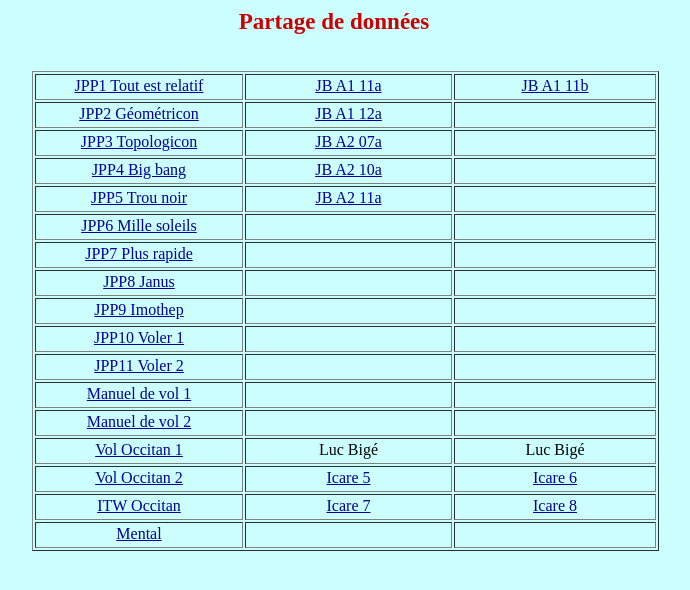
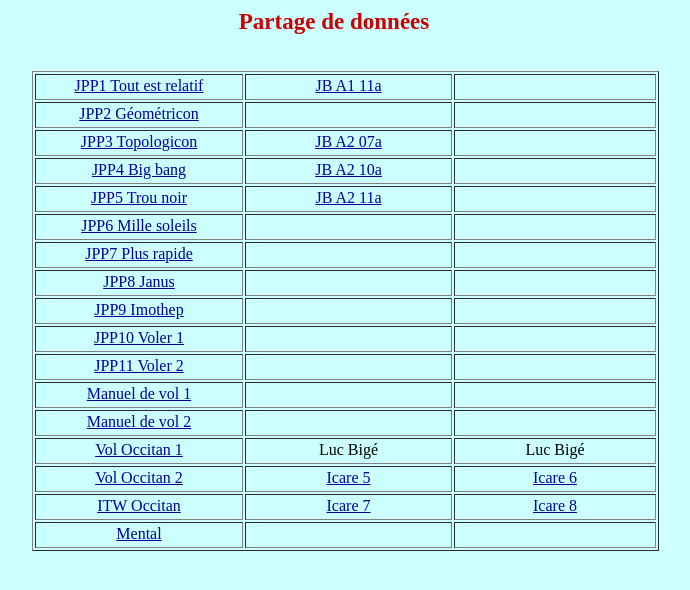
Before and after one commit to Prophil17/data-Partage, a plain HTML site: page index.htm in a window 1280 px wide. Shown: the whole page, without its empty margins (43-733 px from the left). Drawn offline with Linux system fonts and the light colour scheme.

Commit message:
Add files via upload

```diff
--- a/index.htm
+++ b/index.htm
@@ -1,5 +1,6 @@
 <!DOCTYPE html PUBLIC "-//W3C//DTD HTML 4.01//EN" "http://www.w3.org/TR/html4/strict.dtd">
 <html lang="fr-fr"><head>
+
 
 
 
@@ -40,7 +41,8 @@
     <tr>
       <td style="vertical-align: top; text-align: center; width: 202px;"><a href="TOUT%20EST%20RELATIF.pdf">JPP1 Tout est relatif</a><br>
       </td><td style="vertical-align: top; width: 201px; text-align: center;"><a href="NIETZSCHE%20%20Lart.mp3">
-</a><a href="11-CONNAISSANCE%20DES%20ASPECTS-1.mp3">JB A1 11a</a></td><td style="vertical-align: top; width: 196px; text-align: center;"><a href="11-CONNAISSANCE%20DES%20ASPECTS-2.mp3">JB A1 11b</a>
+</a><a href="11-CONNAISSANCE%20DES%20ASPECTS-1.mp3">JB A1 11a</a></td><td style="vertical-align: top; width: 196px; text-align: center;"><a href="11-CONNAISSANCE%20DES%20ASPECTS-2.mp3"><br>
+</a>
 
 </td>
 
@@ -48,7 +50,8 @@
     </tr>
     <tr>
       <td style="vertical-align: top; text-align: center; width: 202px;"><a href="GEOMETRICON.pdf">JPP2 Géométricon</a>
-      </td><td style="vertical-align: top; width: 201px; text-align: center;"><a href="12-INTERPRETATION%20DES%20ASPECTS-1.mp3">JB A1 12a</a></td><td style="vertical-align: top; width: 196px; text-align: center;"><br>
+      </td><td style="vertical-align: top; width: 201px; text-align: center;"><a href="12-INTERPRETATION%20DES%20ASPECTS-1.mp3"><br>
+</a></td><td style="vertical-align: top; width: 196px; text-align: center;"><br>
 </td>
 
 
```
